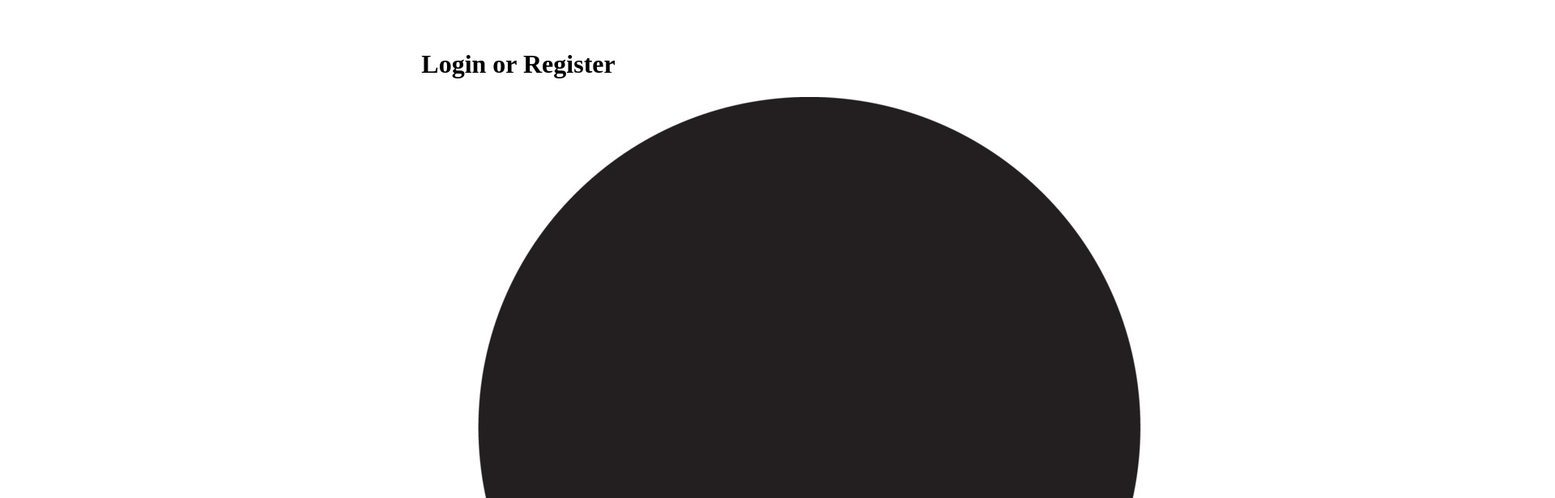
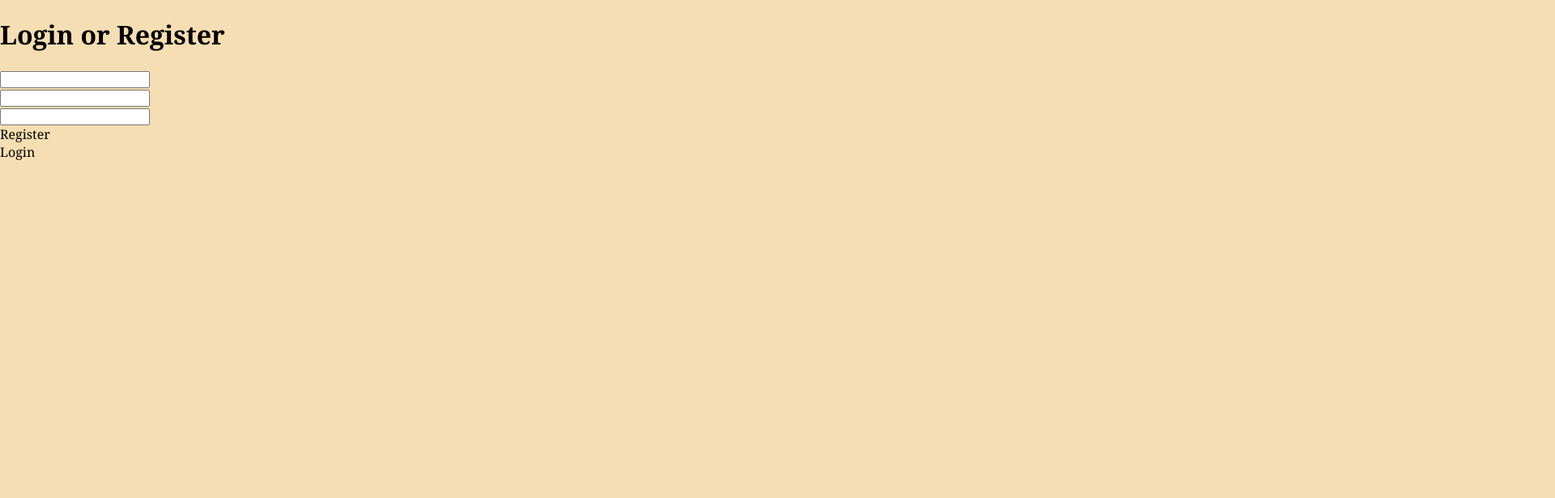
Before and after one commit to ImTheDmThatsWhy/FrontEndCoffeeApp, a React (Vite) app: page / in a window 1280 px wide. Shown: the top 616 px of the page at 81% size, 1920 px wide, since content can reach past the window. Built offline with nearby package versions, Linux system fonts and the light colour scheme.

Commit message:
background color added

```diff
--- a/src/App.jsx
+++ b/src/App.jsx
@@ -1,12 +1,8 @@
 import { useState } from "react";
-import "./App.css";
+// import "./App.css";
 import LoginRegister from "./loginRegister/loginRegister.jsx";
 function App() {
-    return (
-        <div>
-            <LoginRegister />
-        </div>
-    );
+    return <div>{<LoginRegister />}</div>;
 }
 
 export default App;
--- a/src/index.css
+++ b/src/index.css
@@ -1,68 +1,7 @@
-/* :root {
-  font-family: system-ui, Avenir, Helvetica, Arial, sans-serif;
-  line-height: 1.5;
-  font-weight: 400;
-
-  color-scheme: light dark;
-  color: rgba(255, 255, 255, 0.87);
-  background-color: #242424;
-
-  font-synthesis: none;
-  text-rendering: optimizeLegibility;
-  -webkit-font-smoothing: antialiased;
-  -moz-osx-font-smoothing: grayscale;
+body {
+    margin: 0;
+    font-family: Georgia, "Times New Roman", Times, serif, Arial, Helvetica,
+        sans-serif;
+    height: 100vh;
+    background: wheat;
 }
-
-a {
-  font-weight: 500;
-  color: #646cff;
-  text-decoration: inherit;
-}
-a:hover {
-  color: #535bf2;
-}
-
-body {
-  margin: 0;
-  display: flex;
-  place-items: center;
-  min-width: 320px;
-  min-height: 100vh;
-}
-
-h1 {
-  font-size: 3.2em;
-  line-height: 1.1;
-}
-
-button {
-  border-radius: 8px;
-  border: 1px solid transparent;
-  padding: 0.6em 1.2em;
-  font-size: 1em;
-  font-weight: 500;
-  font-family: inherit;
-  background-color: #1a1a1a;
-  cursor: pointer;
-  transition: border-color 0.25s;
-}
-button:hover {
-  border-color: #646cff;
-}
-button:focus,
-button:focus-visible {
-  outline: 4px auto -webkit-focus-ring-color;
-}
-
-@media (prefers-color-scheme: light) {
-  :root {
-    color: #213547;
-    background-color: #ffffff;
-  }
-  a:hover {
-    color: #747bff;
-  }
-  button {
-    background-color: #f9f9f9;
-  }
-} */
--- a/src/loginRegister/loginRegister.css
+++ b/src/loginRegister/loginRegister.css
@@ -1,13 +1,14 @@
-/* #root {
-    max-width: 1280px;
-    margin: 0 auto;
-    padding: 2rem;
-    text-align: center;
+.container {
+    display: flex;
+    flex-direction: column;
+    margin: auto;
+    margin-top: 200px;
+    background: burlywood;
+    padding-bottom: 30px;
 }
-
 .LoginHeading {
-    font-size: 1.45rem;
-    font-weight: bold;
-    text-align: center;
-    margin-top: 0;
+    size: 200px;
+}
+/* .input {
+    size: 5px;
 } */
--- a/src/loginRegister/loginRegister.jsx
+++ b/src/loginRegister/loginRegister.jsx
@@ -1,30 +1,32 @@
 import React from "react";
 import "./loginRegister.css";
-import user_icon from "../assets/person.jpg";
-import email_icon from "../assets/mail-02.jpg";
-import password_icon from "../assets/password.jpg";
-
 const LoginRegister = () => {
+    //attribute for icons Uicons by <a href="https://www.flaticon.com/uicons">Flaticon</a>
     return (
+        <main>
             <div classname="container">
                 <div className="header">
                     <h1 className="LoginHeading">Login or Register</h1>
                     <div className="underline"></div>
                 </div>
                 <div className="input">
-                <img src={user_icon} alt="icon of a head" />
+                    <i class="fi fi-rr-user"></i>
                     <input type="text" />
                 </div>
                 <div className="input">
-                <img src={email_icon} alt="icon of an envelope" />
+                    <i class="fi fi-rr-envelope"></i>
                     <input type="email" />
                 </div>
                 <div className="input">
-                <img src={password_icon} alt="icon of a lock" />
+                    <i class="fi fi-rr-lock"></i>
                     <input type="password" />
                 </div>
-            <div className="forgot_password">Forgotten your password?</div>
+                <div className="Submit_container">
+                    <div className="submit">Register</div>
+                    <div classname="submit">Login</div>
                 </div>
+            </div>
+        </main>
     );
 };
 export default LoginRegister;
--- a/src/main.jsx
+++ b/src/main.jsx
@@ -1,12 +1,10 @@
 import { StrictMode } from "react";
 import { createRoot } from "react-dom/client";
-// import "./index.css";
+import "./index.css";
 import App from "./App.jsx";
-// import LoginRegister from "./loginRegister/loginRegister.jsx";
 
 createRoot(document.getElementById("root")).render(
     <StrictMode>
         <App />
-        {/* <LoginRegister /> */}
     </StrictMode>
 );
```
Also changed, not shown: 1 other file (tests, documents, lock files or other folders). Lines whose indentation alone changed are shown as unchanged.
